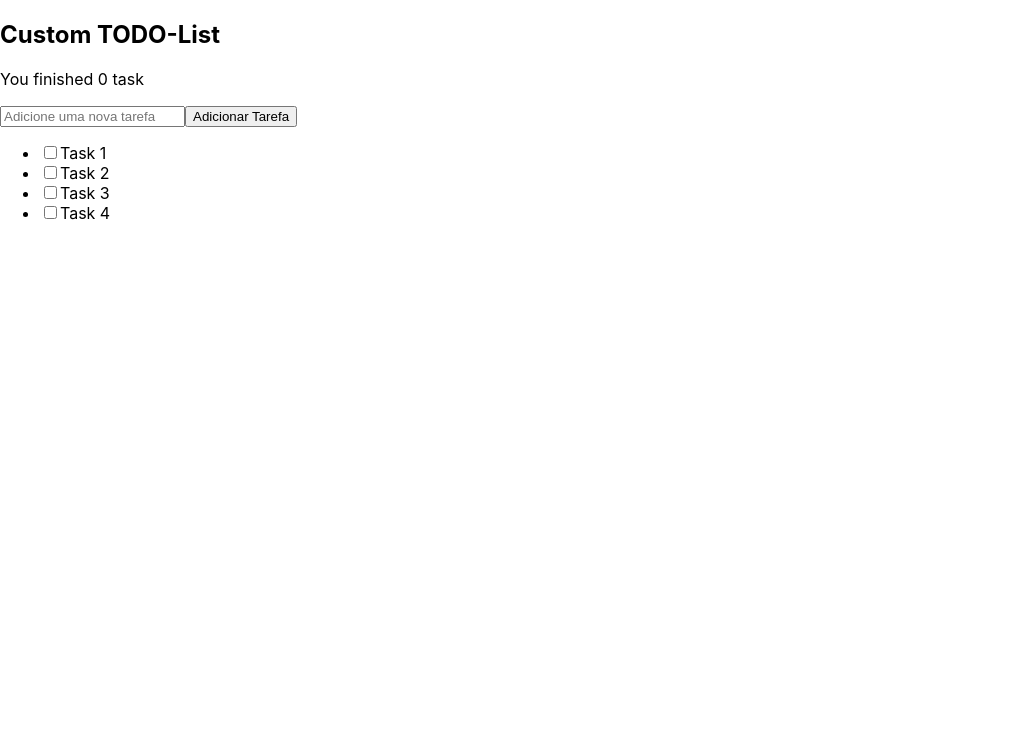
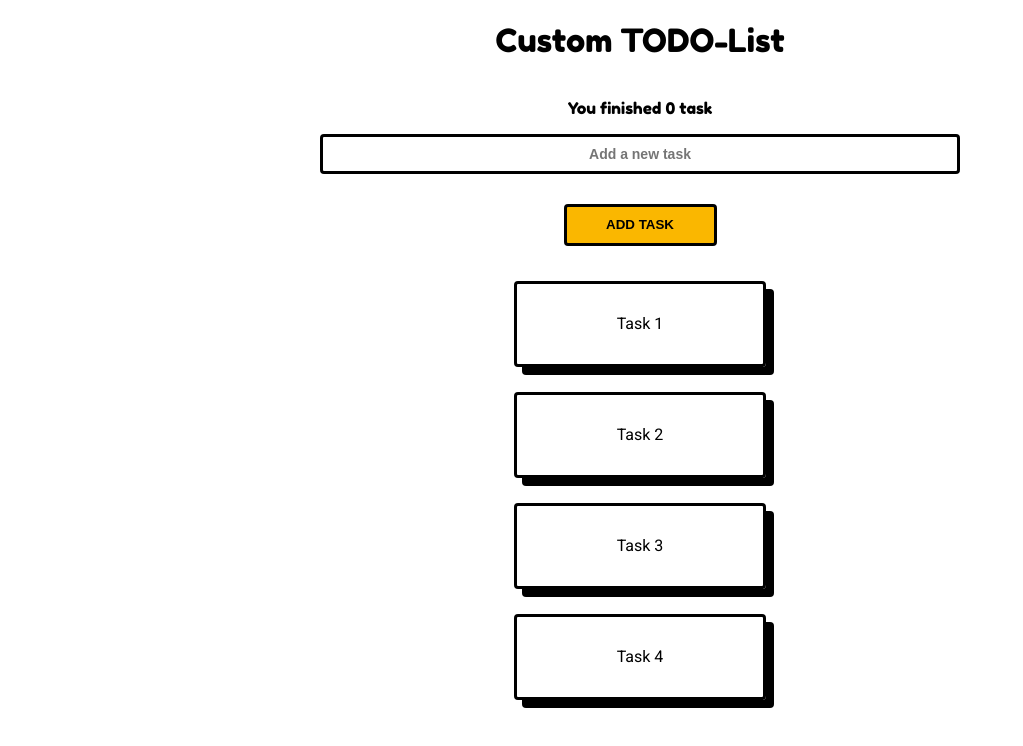
Before and after one commit to mpsalome/react-kanban-board, a React (Create React App) app: page / in a window 1280 px wide. Shown: the top 746 px of the page, without its empty margins (0-1023 px from the left). Built offline with nearby package versions, Linux system fonts and the light colour scheme.

Commit message:
Styled app with styled-components

```diff
--- a/package.json
+++ b/package.json
@@ -9,6 +9,7 @@
     "react": "^17.0.2",
     "react-dom": "^17.0.2",
     "react-scripts": "4.0.3",
+    "styled-components": "^5.3.1",
     "web-vitals": "^1.0.1"
   },
   "scripts": {
--- a/public/index.html
+++ b/public/index.html
@@ -15,6 +15,9 @@
       user's mobile device or desktop. See https://developers.google.com/web/fundamentals/web-app-manifest/
     -->
     <link rel="manifest" href="%PUBLIC_URL%/manifest.json" />
+    <link rel="preconnect" href="https://fonts.googleapis.com">
+    <link rel="preconnect" href="https://fonts.gstatic.com" crossorigin>
+    <link href="https://fonts.googleapis.com/css2?family=Fredoka+One&family=Roboto:wght@400;900&display=swap" rel="stylesheet">
     <!--
       Notice the use of %PUBLIC_URL% in the tags above.
       It will be replaced with the URL of the `public` folder during the build.
@@ -24,7 +27,7 @@
       work correctly both with client-side routing and a non-root public URL.
       Learn how to configure a non-root public URL by running `npm run build`.
     -->
-    <title>React App</title>
+    <title>TODO List</title>
   </head>
   <body>
     <noscript>You need to enable JavaScript to run this app.</noscript>
--- a/src/App.js
+++ b/src/App.js
@@ -1,13 +1,20 @@
 import './App.css';
 import { TodoList } from './components/TodoList';
+import styled from 'styled-components'
 
 function App() {
   return (
-   <section>
-     <h1>Custom TODO-List</h1>
+   <main>
+     <Title>Custom TODO-List</Title>
      <TodoList />
-   </section>
+   </main>
   );
 }
 
 export default App;
+
+const Title = styled.h1`
+  text-align: center;
+  font-family: 'Fredoka One', cursive;
+  font-weight: 400;
+`;
--- a/src/components/TodoList.js
+++ b/src/components/TodoList.js
@@ -1,5 +1,6 @@
 import { useState } from "react"
 import { TodoListItem } from "./TodoListItem"
+import styled from 'styled-components'
 
 export const TodoList = () =>
 {
@@ -36,15 +37,77 @@ export const TodoList = () =>
     }
 
     return(
-        <div className="todo-list-container">
-            <p>You finished {items.filter(i => i.isCompleted).length} {items.filter(i => i.isCompleted).length > 1 ? 'tasks' : 'task'}</p>
-            <form onSubmit={handleTaskSubmit}>
-                <input type="text" placeholder="Adicione uma nova tarefa" value={taskValue} onChange={(e) => setTaskValue(e.target.value)}/>
-                <button type="submit">Adicionar Tarefa</button>
-            </form>
-            <ul>
+        <TodoContainer>
+            <Subtitle>You finished {items.filter(i => i.isCompleted).length} {items.filter(i => i.isCompleted).length > 1 ? 'tasks' : 'task'}</Subtitle>
+            <AddTodoContainer onSubmit={handleTaskSubmit}>
+                <NewTaskInput type="text" placeholder="Add a new task" value={taskValue} onChange={(e) => setTaskValue(e.target.value)}/>
+                <AddButton type="submit">Add Task</AddButton>
+            </AddTodoContainer>
+            <List>
                 {items.map(item => <TodoListItem onTaskChanged={handleOnTaskChanged} item={item}/>)}
-            </ul>
-        </div>
+            </List>
+        </TodoContainer>
     )
 }
+
+
+const TodoContainer = styled.section`
+    display: flex;
+    flex-direction: column;
+    justify-content: center;
+    align-items: center;
+    font-family: 'Roboto', sans-serif;
+    text-align: center;
+    font-weight: 400;
+`
+const Subtitle = styled.p`
+    font-family: 'Fredoka One',cursive;
+    font-weight: 400;
+`
+
+const AddTodoContainer = styled.form`
+    display: flex;
+    flex-direction: column;
+    justify-content: center;
+    align-items: center;
+`
+const NewTaskInput = styled.input`
+    box-sizing: border-box;
+    display: block;
+    border: 3px solid #000;
+    color: #000;
+    background: transparent;
+    border-radius: 4px;
+    height: 40px;
+    width: 50vw;
+    padding: 1vw;
+    font-weight: 600;
+    font-size: 14px;
+    text-align: center;
+`
+const List = styled.ul`
+   padding: 0;
+   margin: 0;
+`
+const AddButton = styled.button`
+    background-color: #fab700;
+    color: #000;
+    padding: 5px;
+    border-radius: 4px;
+    margin: 30px 0 10px 0;
+    width: 153px;
+    height: 42px;
+    text-transform: uppercase;
+    font-weight: 900;
+    border: 3px solid #000;
+
+    :hover {
+        background-color: #dea917;
+        cursor: pointer;
+    }
+
+    :active {
+        background-color: #000;
+        color: #fff;
+    }
+`
--- a/src/components/TodoListItem.js
+++ b/src/components/TodoListItem.js
@@ -1,8 +1,53 @@
+import styled from 'styled-components'
+
 export const TodoListItem = (props) => {
   return (
-    <li>
-      <input type="checkbox" checked={props.item.isCompleted} onChange={(e) => props.onTaskChanged(e, props.item)}/>
-      {props.item.name}
-    </li>
+    <TodoItem>
+      <Wrapper>
+        <CheckItem type="checkbox" checked={props.item.isCompleted} onChange={(e) => props.onTaskChanged(e, props.item)}/>
+        <span>{props.item.name}</span>
+        <CheckIcon xmlns="http://www.w3.org/2000/svg" width="24" height="24" viewBox="0 0 24 24"><path d="M0 12.116l2.053-1.897c2.401 1.162 3.924 2.045 6.622 3.969 5.073-5.757 8.426-8.678 14.657-12.555l.668 1.536c-5.139 4.484-8.902 9.479-14.321 19.198-3.343-3.936-5.574-6.446-9.679-10.251z"/></CheckIcon>
+      </Wrapper>
+    </TodoItem>
   );
 };
+
+
+const TodoItem = styled.li`
+    list-style: none;
+    border-radius: 4px;
+    border: 3px solid #000;
+    height: 80px;
+    width: 246px;
+    margin: 25px 0;
+    box-shadow: 0.5rem 0.5rem 0 #000;
+`;
+
+const Wrapper = styled.label`
+    cursor: pointer;
+    width: 100%;
+    height: 100%;
+    display: flex;
+    justify-content: center;
+    align-items: center;
+`
+const CheckIcon = styled.svg`
+ display: none;
+`
+
+const CheckItem = styled.input`
+    display: none;
+
+    :checked + span {
+      color: #a2a2a2;
+      text-decoration: line-through;
+      padding-left: 24px;
+      ~ svg {
+        display: block;
+        fill: #0da90d;
+        position: relative;
+        bottom: 23px;
+        left: 68px;
+      }
+    }
+`
```
Also changed, not shown: 1 other file (tests, documents, lock files or other folders).
